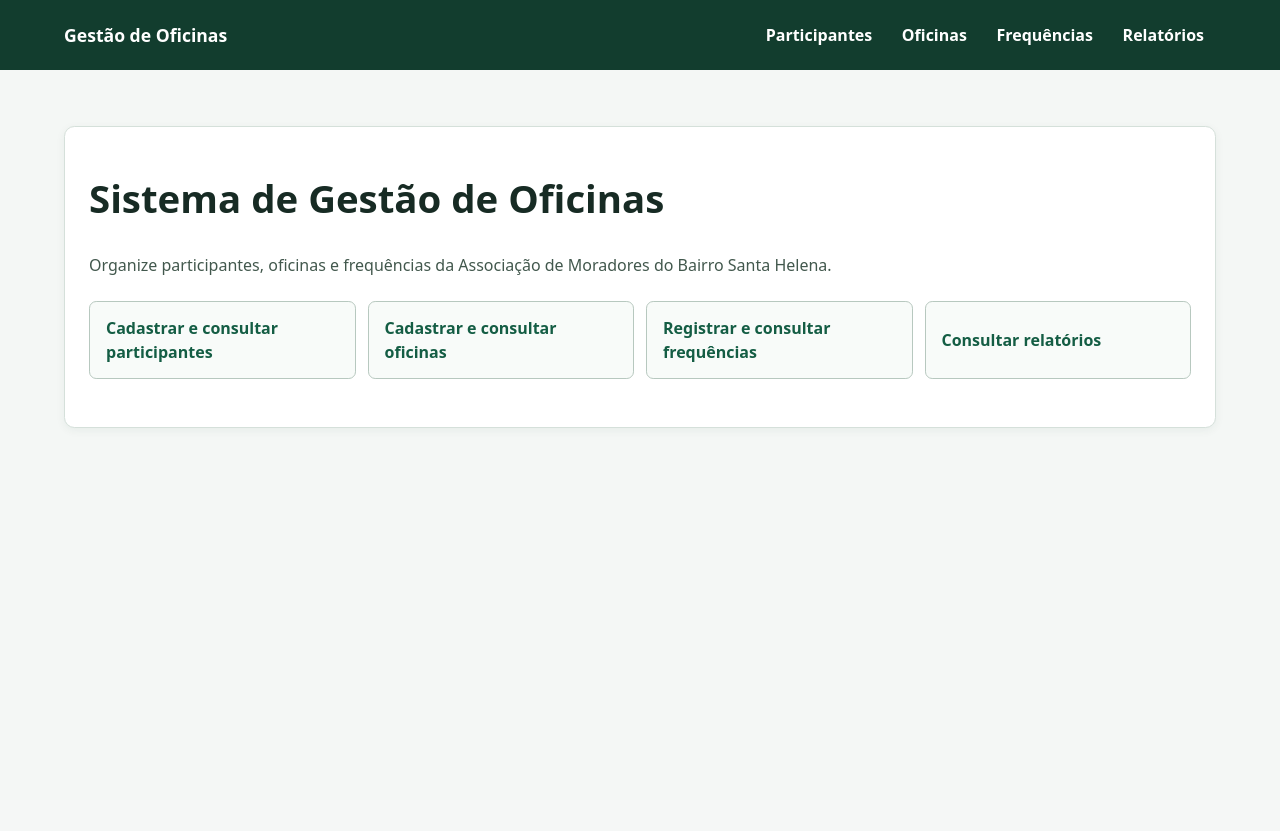
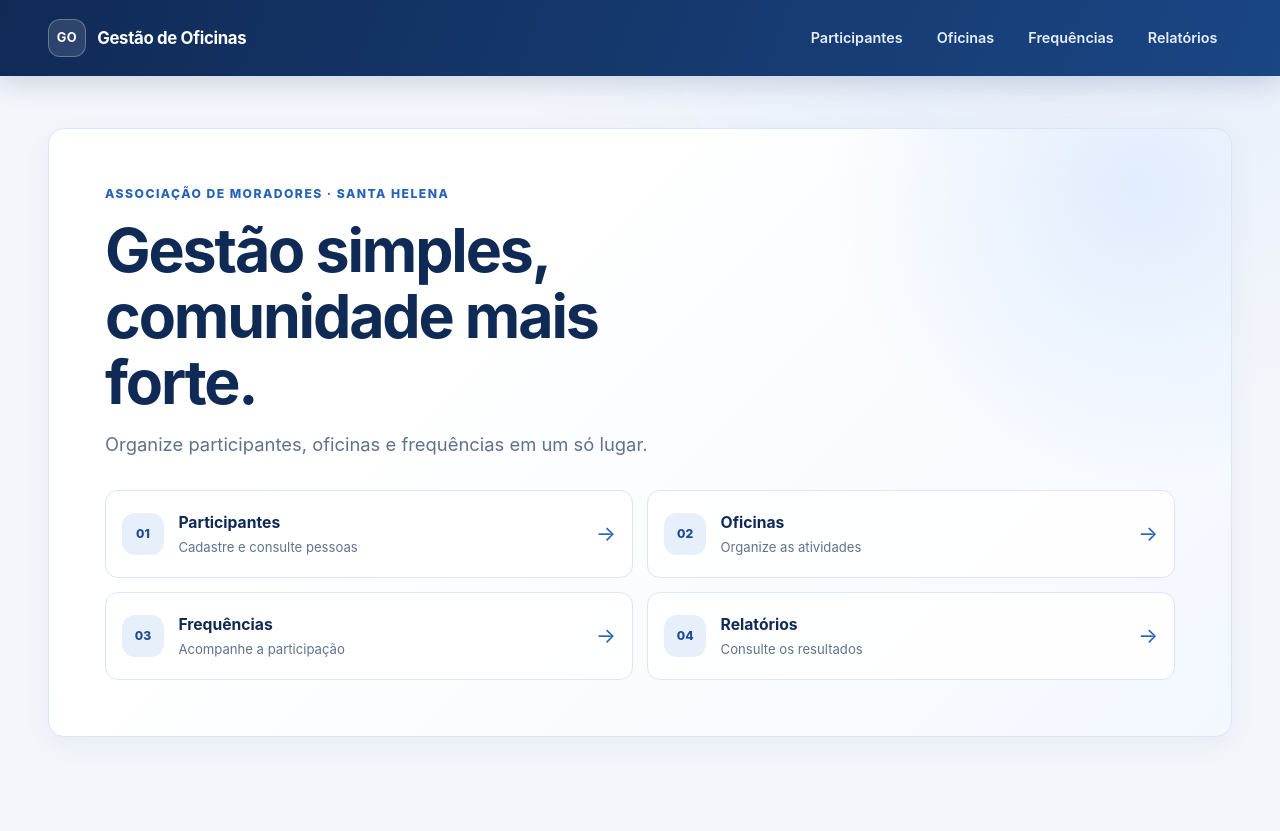
Before and after one commit to luisslj/Sistema-de-Gest-o-de-Oficinas, a Flask app: page / in a window 1280 px wide. Before the commit the page ends 428 px from the top, so only its background shows below. Run offline with Flask 3, Linux system fonts and the light colour scheme.

Commit message:
feat: modernização visual dos templates em tons de azul
Co-authored-by: Copilot <223556219+Copilot@users.noreply.github.com>

```diff
--- a/app/static/styles.css
+++ b/app/static/styles.css
@@ -1,16 +1,20 @@
 :root {
   color-scheme: light;
-  font-family: system-ui, -apple-system, BlinkMacSystemFont, "Segoe UI", sans-serif;
-  color: #172b24;
-  background: #f4f7f5;
+  font-family: Inter, "Segoe UI", system-ui, -apple-system, BlinkMacSystemFont, sans-serif;
+  color: #172b4d;
+  background: #f3f6fb;
   font-synthesis: none;
   text-rendering: optimizeLegibility;
-  --color-primary: #176b4d;
-  --color-primary-hover: #10543c;
-  --color-border: #b7c8bf;
-  --color-surface: #fff;
-  --color-muted: #42584d;
-  --focus-ring: #ba4b00;
+  --blue-950: #102a56;
+  --blue-900: #173b74;
+  --blue-800: #1d4b91;
+  --blue-700: #2563b8;
+  --blue-100: #e7effb;
+  --blue-050: #f4f8ff;
+  --text-muted: #60728d;
+  --line: #dce5f1;
+  --surface: #fff;
+  --focus-ring: #e18b16;
 }
 
 * {
@@ -21,16 +25,19 @@ body {
   min-width: 320px;
   min-height: 100vh;
   margin: 0;
-  line-height: 1.5;
+  background:
+    radial-gradient(ellipse at 82% 0, rgb(208 225 250 / 42%), transparent 34rem),
+    #f3f6fb;
+  line-height: 1.55;
 }
 
 a {
-  color: #145d44;
+  color: var(--blue-800);
   text-underline-offset: 0.18em;
 }
 
 a:hover {
-  color: #0c422f;
+  color: var(--blue-950);
 }
 
 a:focus-visible,
@@ -59,106 +66,214 @@ textarea:focus-visible {
 }
 
 .site-header {
+  position: relative;
+  z-index: 1;
   display: flex;
+  min-height: 76px;
   align-items: center;
   justify-content: space-between;
-  gap: 1rem;
-  padding: 0.8rem max(1rem, calc((100% - 72rem) / 2));
+  gap: 1.5rem;
+  padding: 0.8rem max(1.25rem, calc((100% - 74rem) / 2));
   color: #fff;
-  background: #123d2e;
+  background: linear-gradient(110deg, #102a56, #1a4684);
+  box-shadow: 0 8px 26px rgb(16 42 86 / 16%);
 }
 
 .brand {
+  display: inline-flex;
   flex: 0 0 auto;
+  align-items: center;
+  gap: 0.7rem;
   color: #fff;
-  font-size: 1.1rem;
-  font-weight: 700;
+  font-size: 1.05rem;
+  font-weight: 750;
+  letter-spacing: -0.02em;
   text-decoration: none;
+}
+
+.brand-mark {
+  display: grid;
+  width: 38px;
+  height: 38px;
+  place-items: center;
+  border: 1px solid rgb(255 255 255 / 27%);
+  border-radius: 12px;
+  color: #fff;
+  background: rgb(255 255 255 / 12%);
+  font-size: 0.8rem;
+  letter-spacing: 0.04em;
 }
 
 .site-header nav {
   display: flex;
   flex-wrap: wrap;
-  gap: 0.35rem;
+  gap: 0.3rem;
 }
 
 .site-header nav a {
   display: inline-flex;
   min-height: 44px;
   align-items: center;
-  padding: 0.55rem 0.75rem;
-  border-radius: 0.35rem;
-  color: #fff;
+  padding: 0.55rem 0.85rem;
+  border: 1px solid transparent;
+  border-radius: 0.55rem;
+  color: #e6efff;
+  font-size: 0.9rem;
   font-weight: 600;
   text-decoration: none;
+  transition: background-color 160ms ease, color 160ms ease;
 }
 
 .site-header nav a:hover,
-.site-header nav a:focus-visible {
-  color: #123d2e;
-  background: #e5f1eb;
+.site-header nav a.active {
+  border-color: rgb(255 255 255 / 13%);
+  color: #fff;
+  background: rgb(255 255 255 / 13%);
 }
 
 .container {
-  width: min(100% - 2rem, 72rem);
+  width: min(100% - 2.5rem, 74rem);
   margin: 0 auto;
-  padding: 2rem 0 4rem;
+  padding: 2.25rem 0 4.5rem;
+}
+
+h1,
+h2,
+p {
+  margin-top: 0;
 }
 
 h1,
 h2 {
+  color: var(--blue-950);
   line-height: 1.2;
+  letter-spacing: -0.035em;
 }
 
 h1 {
-  margin-top: 0;
-  font-size: clamp(1.75rem, 4vw, 2.4rem);
+  margin-bottom: 0.65rem;
+  font-size: clamp(1.8rem, 4vw, 2.5rem);
 }
 
 h2 {
-  font-size: clamp(1.25rem, 3vw, 1.55rem);
+  margin-bottom: 1rem;
+  font-size: clamp(1.2rem, 3vw, 1.5rem);
+}
+
+.container > h1 {
+  padding-top: 0.25rem;
+}
+
+.container > p a {
+  font-weight: 600;
 }
 
 section,
 .welcome-panel {
-  margin-block: 1.5rem;
-  padding: clamp(1rem, 3vw, 1.5rem);
-  border: 1px solid #d5e0da;
-  border-radius: 0.65rem;
-  background: var(--color-surface);
-  box-shadow: 0 0.15rem 0.6rem rgb(18 61 46 / 6%);
+  margin-block: 1.35rem;
+  padding: clamp(1.15rem, 3vw, 1.75rem);
+  border: 1px solid var(--line);
+  border-radius: 1rem;
+  background: var(--surface);
+  box-shadow: 0 8px 28px rgb(22 53 94 / 5%);
 }
 
 .welcome-panel {
-  padding-block: clamp(1.5rem, 5vw, 3rem);
+  position: relative;
+  overflow: hidden;
+  margin-top: 1rem;
+  padding: clamp(1.5rem, 5vw, 3.5rem);
+  border-color: #d9e6f8;
+  background:
+    radial-gradient(circle at 92% 9%, rgb(183 211 249 / 36%), transparent 19rem),
+    linear-gradient(135deg, #fff 32%, #f3f8ff);
+}
+
+.welcome-panel h1 {
+  max-width: 15ch;
+  margin-bottom: 0.9rem;
+  font-size: clamp(2.2rem, 6vw, 3.8rem);
+  line-height: 1.08;
+}
+
+.eyebrow {
+  margin-bottom: 0.9rem;
+  color: var(--blue-700);
+  font-size: 0.76rem;
+  font-weight: 800;
+  letter-spacing: 0.12em;
+}
+
+.welcome-copy {
+  max-width: 42rem;
+  margin-bottom: 0;
+  color: var(--text-muted);
+  font-size: clamp(1rem, 2vw, 1.15rem);
 }
 
 .home-links {
   display: grid;
-  grid-template-columns: repeat(auto-fit, minmax(min(100%, 15rem), 1fr));
-  gap: 0.75rem;
-  margin-top: 1.5rem;
+  grid-template-columns: repeat(2, minmax(0, 1fr));
+  gap: 0.9rem;
+  margin-top: 2rem;
 }
 
-.home-links a {
-  display: flex;
-  min-height: 56px;
+.feature-card {
+  display: grid;
+  min-height: 88px;
+  grid-template-columns: auto 1fr auto;
   align-items: center;
-  padding: 0.9rem 1rem;
-  border: 1px solid var(--color-border);
-  border-radius: 0.45rem;
-  background: #f8fbf9;
-  font-weight: 650;
+  gap: 0.9rem;
+  padding: 1rem;
+  border: 1px solid var(--line);
+  border-radius: 0.8rem;
+  color: var(--blue-950);
+  background: rgb(255 255 255 / 90%);
   text-decoration: none;
+  transition: transform 160ms ease, border-color 160ms ease, box-shadow 160ms ease;
 }
 
-.home-links a:hover {
-  border-color: var(--color-primary);
-  background: #eaf4ee;
+.feature-card:hover {
+  transform: translateY(-2px);
+  border-color: #a9c5ec;
+  color: var(--blue-950);
+  box-shadow: 0 10px 24px rgb(23 59 116 / 10%);
+}
+
+.feature-icon {
+  display: grid;
+  width: 42px;
+  height: 42px;
+  place-items: center;
+  border-radius: 13px;
+  color: var(--blue-800);
+  background: var(--blue-100);
+  font-size: 0.76rem;
+  font-weight: 800;
+}
+
+.feature-card strong,
+.feature-card small {
+  display: block;
+}
+
+.feature-card strong {
+  font-size: 0.98rem;
+}
+
+.feature-card small {
+  margin-top: 0.12rem;
+  color: var(--text-muted);
+  font-size: 0.82rem;
+}
+
+.feature-arrow {
+  color: var(--blue-700);
+  font-size: 1.3rem;
 }
 
 form {
-  max-width: 42rem;
+  max-width: 48rem;
 }
 
 form p {
@@ -282,15 +438,15 @@ td {
 }
 
 .muted {
-  color: var(--color-muted);
+  color: var(--text-muted);
 }
 
-@media (max-width: 42rem) {
+@media (max-width: 48rem) {
   .site-header {
     align-items: stretch;
     flex-direction: column;
-    gap: 0.4rem;
-    padding: 0.75rem 1rem;
+    gap: 0.55rem;
+    padding: 0.8rem 1rem;
   }
 
   .site-header nav {
--- a/app/templates/base.html
+++ b/app/templates/base.html
@@ -3,19 +3,22 @@
   <head>
     <meta charset="utf-8">
     <meta name="viewport" content="width=device-width, initial-scale=1">
-    <meta name="theme-color" content="#f4f7f5">
+    <meta name="theme-color" content="#102a56">
     <title>{% block title %}Sistema de Gestão de Oficinas{% endblock %}</title>
     <link rel="stylesheet" href="{{ url_for('static', filename='styles.css') }}">
   </head>
   <body>
     <a class="skip-link" href="#conteudo">Pular para o conteúdo</a>
     <header class="site-header">
-      <a class="brand" href="{{ url_for('main.index') }}">Gestão de Oficinas</a>
+      <a class="brand" href="{{ url_for('main.index') }}">
+        <span class="brand-mark" aria-hidden="true">GO</span>
+        <span>Gestão de Oficinas</span>
+      </a>
       <nav aria-label="Navegação principal">
-        <a href="{{ url_for('main.participants') }}">Participantes</a>
-        <a href="{{ url_for('main.workshops') }}">Oficinas</a>
-        <a href="{{ url_for('main.attendance') }}">Frequências</a>
-        <a href="{{ url_for('main.reports') }}">Relatórios</a>
+        <a href="{{ url_for('main.participants') }}"{% if request.endpoint == 'main.participants' %} class="active" aria-current="page"{% endif %}>Participantes</a>
+        <a href="{{ url_for('main.workshops') }}"{% if request.endpoint == 'main.workshops' %} class="active" aria-current="page"{% endif %}>Oficinas</a>
+        <a href="{{ url_for('main.attendance') }}"{% if request.endpoint == 'main.attendance' %} class="active" aria-current="page"{% endif %}>Frequências</a>
+        <a href="{{ url_for('main.reports') }}"{% if request.endpoint == 'main.reports' %} class="active" aria-current="page"{% endif %}>Relatórios</a>
       </nav>
     </header>
     <main id="conteudo" class="container">
--- a/app/templates/index.html
+++ b/app/templates/index.html
@@ -2,13 +2,30 @@
 
 {% block content %}
   <section class="welcome-panel" aria-labelledby="welcome-title">
-    <h1 id="welcome-title">Sistema de Gestão de Oficinas</h1>
-    <p class="muted">Organize participantes, oficinas e frequências da Associação de Moradores do Bairro Santa Helena.</p>
+    <p class="eyebrow">ASSOCIAÇÃO DE MORADORES · SANTA HELENA</p>
+    <h1 id="welcome-title">Gestão simples,<br>comunidade mais forte.</h1>
+    <p class="welcome-copy">Organize participantes, oficinas e frequências em um só lugar.</p>
     <nav class="home-links" aria-label="Funcionalidades do sistema">
-      <a href="{{ url_for('main.participants') }}">Cadastrar e consultar participantes</a>
-      <a href="{{ url_for('main.workshops') }}">Cadastrar e consultar oficinas</a>
-      <a href="{{ url_for('main.attendance') }}">Registrar e consultar frequências</a>
-      <a href="{{ url_for('main.reports') }}">Consultar relatórios</a>
+      <a class="feature-card" href="{{ url_for('main.participants') }}">
+        <span class="feature-icon" aria-hidden="true">01</span>
+        <span><strong>Participantes</strong><small>Cadastre e consulte pessoas</small></span>
+        <span class="feature-arrow" aria-hidden="true">→</span>
+      </a>
+      <a class="feature-card" href="{{ url_for('main.workshops') }}">
+        <span class="feature-icon" aria-hidden="true">02</span>
+        <span><strong>Oficinas</strong><small>Organize as atividades</small></span>
+        <span class="feature-arrow" aria-hidden="true">→</span>
+      </a>
+      <a class="feature-card" href="{{ url_for('main.attendance') }}">
+        <span class="feature-icon" aria-hidden="true">03</span>
+        <span><strong>Frequências</strong><small>Acompanhe a participação</small></span>
+        <span class="feature-arrow" aria-hidden="true">→</span>
+      </a>
+      <a class="feature-card" href="{{ url_for('main.reports') }}">
+        <span class="feature-icon" aria-hidden="true">04</span>
+        <span><strong>Relatórios</strong><small>Consulte os resultados</small></span>
+        <span class="feature-arrow" aria-hidden="true">→</span>
+      </a>
     </nav>
   </section>
 {% endblock %}
```
Also changed, not shown: other parts of app/static/styles.css (+96 -36 lines), tests/test_accessibility.py (+1 -1 lines).
